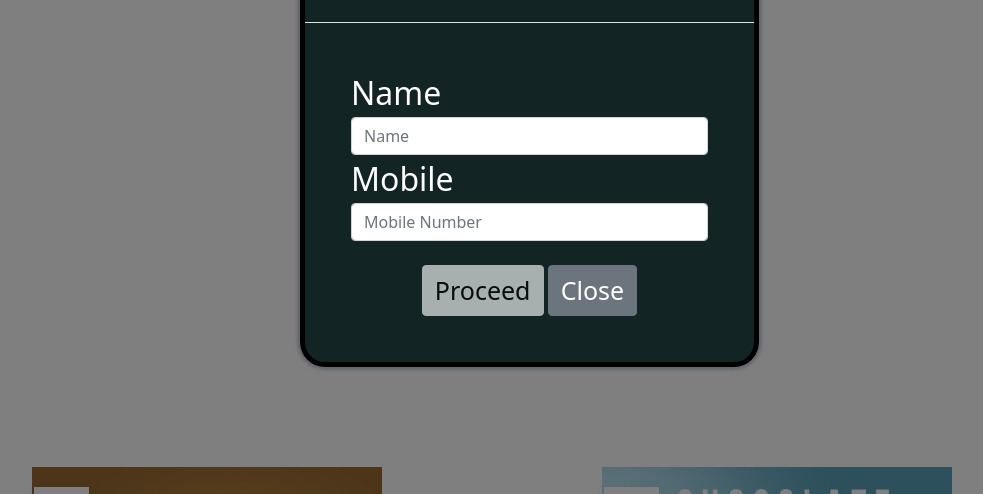
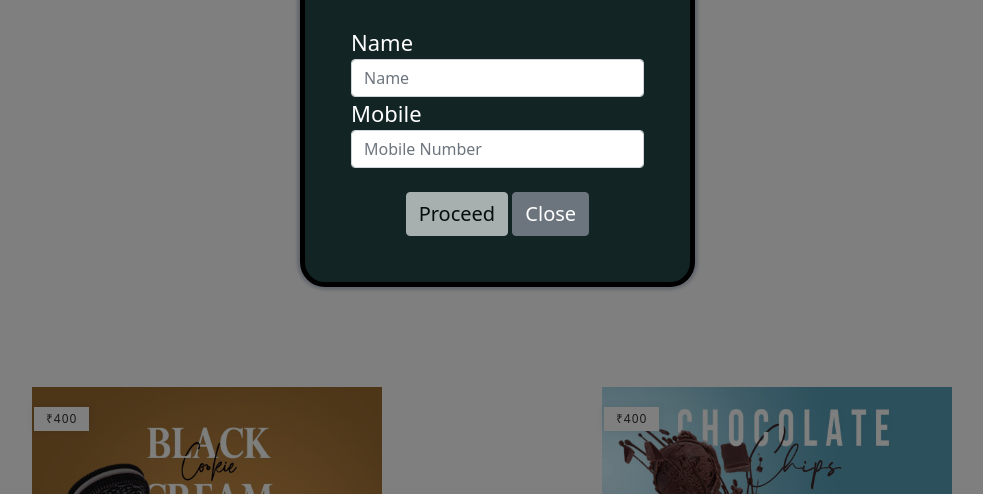
Before and after one commit to Samiksha-Pansare/CC-QR-Code, a Flask app: page / in a window 1280 px wide. Shown: the part 306-800 px from the top of the page, without its empty margins (148-1131 px from the left). Run offline with Flask 2, Linux system fonts and the light colour scheme; some libraries are stand-ins or nearby versions.

Commit message:
Update index.html

```diff
--- a/templates/index.html
+++ b/templates/index.html
@@ -69,7 +69,7 @@
     <!-- PopUp Starts -->
     <div class="modal hide" id="myModal"  style="overflow-y: hidden;background-color: #122524;height: min-content;width: min-content;">
       <div class="modal-header"  style="overflow-y: hidden;">
-          <h3 class="heading" style="font-size: 52px;">Enter Your Details</h3>
+          <h3 class="heading" style="font-size: 32px;">Enter Your Details</h3>
           <svg id="logo_svg" xmlns="http://www.w3.org/2000/svg" width="250" height="90" viewBox="0 0 500 200">
             <defs>
               <style>
@@ -94,16 +94,16 @@
         <div class="popup-div">
           <form method = 'post'>
               <div class="form-group">
-                <label for="name" style="color: #ffffff;float: left;font-size: 32px;">Name</label>
+                <label for="name" style="color: #ffffff;float: left;font-size: 22px;">Name</label>
                 <input type="text" name="name" class="form-control" id="name" aria-describedby="emailHelp" placeholder="Name">
-                <label for="mobile" style="color: #ffffff;float: left;font-size: 32px;">Mobile</label>
+                <label for="mobile" style="color: #ffffff;float: left;font-size: 22px;">Mobile</label>
                 <input type="text" name="mobno" class="form-control" id="mobile" aria-describedby="emailHelp" placeholder="Mobile Number">
                <br>
               </div>
-              <input type="submit" id="register" class="btn btn-light" value="Proceed"  style="font-size: 25px;" disabled="disabled" formaction="/adddata"
+              <input type="submit" id="register" class="btn btn-light" value="Proceed"  style="font-size: 20px;" disabled="disabled" formaction="/adddata"
               />
               <!-- <button type="submit" id="register" disabled="disabled">Check</button>     -->
-              <button type="button" class="btn btn-secondary" data-dismiss="modal"  style="font-size: 25px;">Close</button>
+              <button type="button" class="btn btn-secondary" data-dismiss="modal"  style="font-size: 20px;">Close</button>
             </form>
       </div>
       </div>
```
